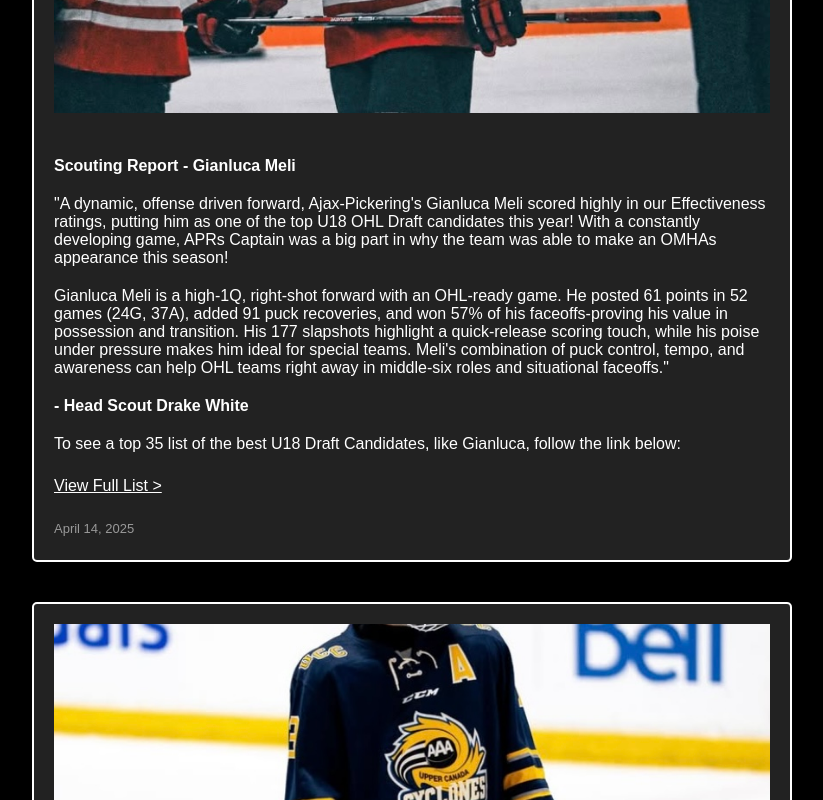
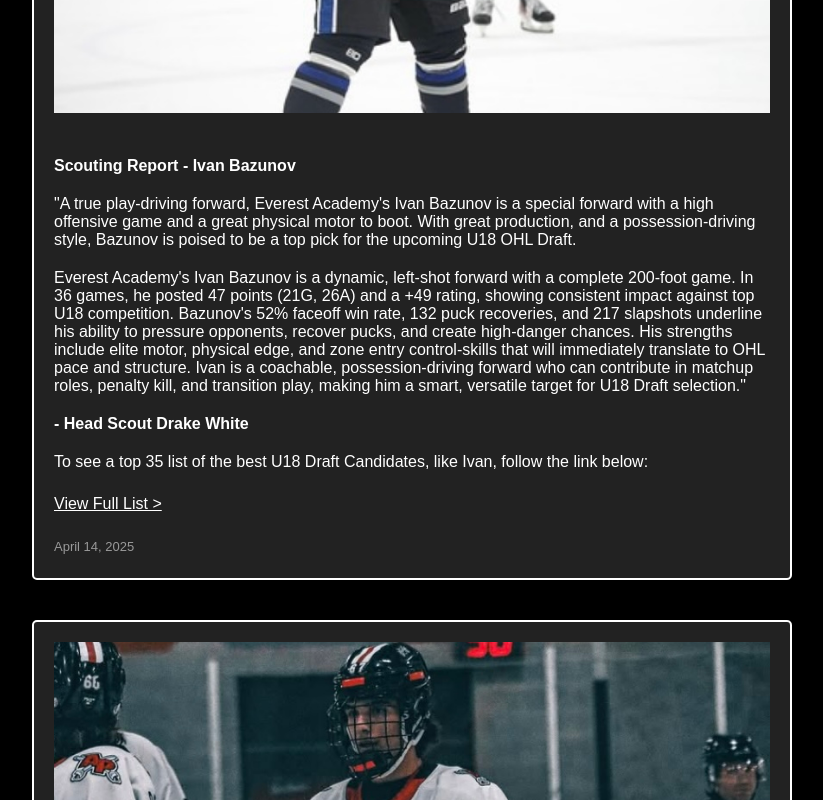
Before and after one commit to marcushcarter/momentum-hockey-website, a plain HTML site: page scouting.html in a window 1280 px wide. Shown: the part 816-1616 px from the top of the page, without its empty margins (228-1051 px from the left). Drawn offline with Linux system fonts and the light colour scheme.

Commit message:
bazunov report

```diff
--- a/scouting.html
+++ b/scouting.html
@@ -24,6 +24,19 @@
     <div style="height: 50px;"></div>
 
     <ul class="games-search-list" id="search-objects">
+
+        <li data-name="Ivan Bazunov Everest Academy U18 2025 OPHL Canada #67 Forward RW LW C">
+            <div class="scouting-search-list margined" id="ivan-bazunov">
+                <img src="resources/scouting-reports/scouting-report-ivan-bazunov.jpeg">
+                <strong class="margined">Scouting Report - Ivan Bazunov</strong>
+                <span class="margined">"A true play-driving forward, Everest Academy's Ivan Bazunov is a special forward with a high offensive game and a great physical motor to boot. With great production, and a possession-driving style, Bazunov is poised to be a top pick for the upcoming U18 OHL Draft.</span>
+                <span class="margined">Everest Academy's Ivan Bazunov is a dynamic, left-shot forward with a complete 200-foot game. In 36 games, he posted 47 points (21G, 26A) and a +49 rating, showing consistent impact against top U18 competition. Bazunov's 52% faceoff win rate, 132 puck recoveries, and 217 slapshots underline his ability to pressure opponents, recover pucks, and create high-danger chances. His strengths include elite motor, physical edge, and zone entry control-skills that will immediately translate to OHL pace and structure. Ivan is a coachable, possession-driving forward who can contribute in matchup roles, penalty kill, and transition play, making him a smart, versatile target for U18 Draft selection."</span>
+                <strong class="margined"> - Head Scout Drake White</strong>
+                <span class="margined">To see a top 35 list of the best U18 Draft Candidates, like Ivan, follow the link below:</span>
+                <a href="#" onclick="goToPageAndScroll('rankings.html', 'top-35-ohl-u18-draft-2025')">View Full List ></a>
+				<a style="font-size: 13px; color: #999;">April 14, 2025</a>
+            </div>
+        </li>
 
         <li data-name="Gianluca Meli Ajax Pickering Raiders U18 2025 OMHA Canada #67 Forward RW LW C">
             <div class="scouting-search-list margined" id="gianluca-meli">
```
Also changed, not shown: index.html (+10 -0 lines), resources/scouting-reports/scouting-report-ivan-bazunov.jpeg (added).
